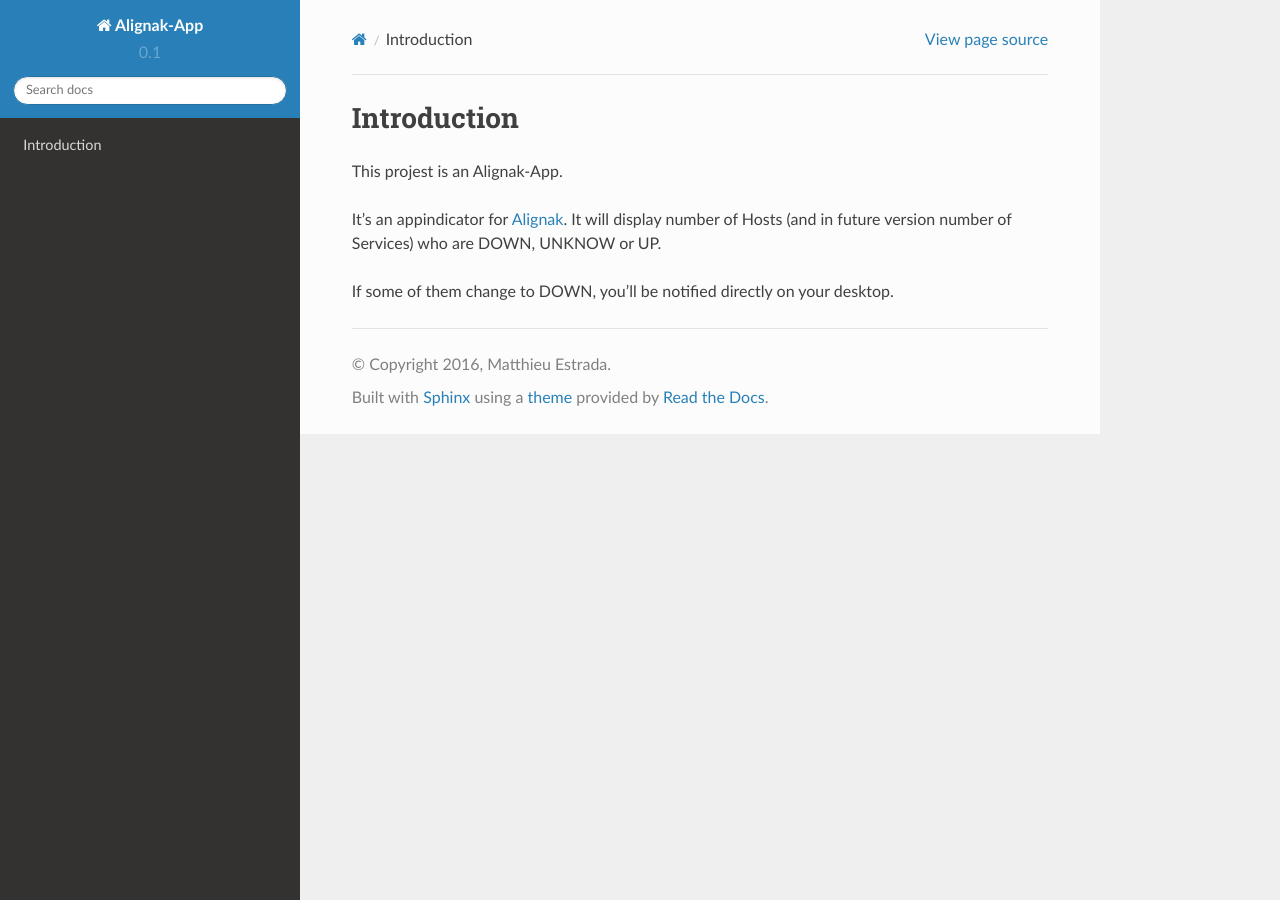
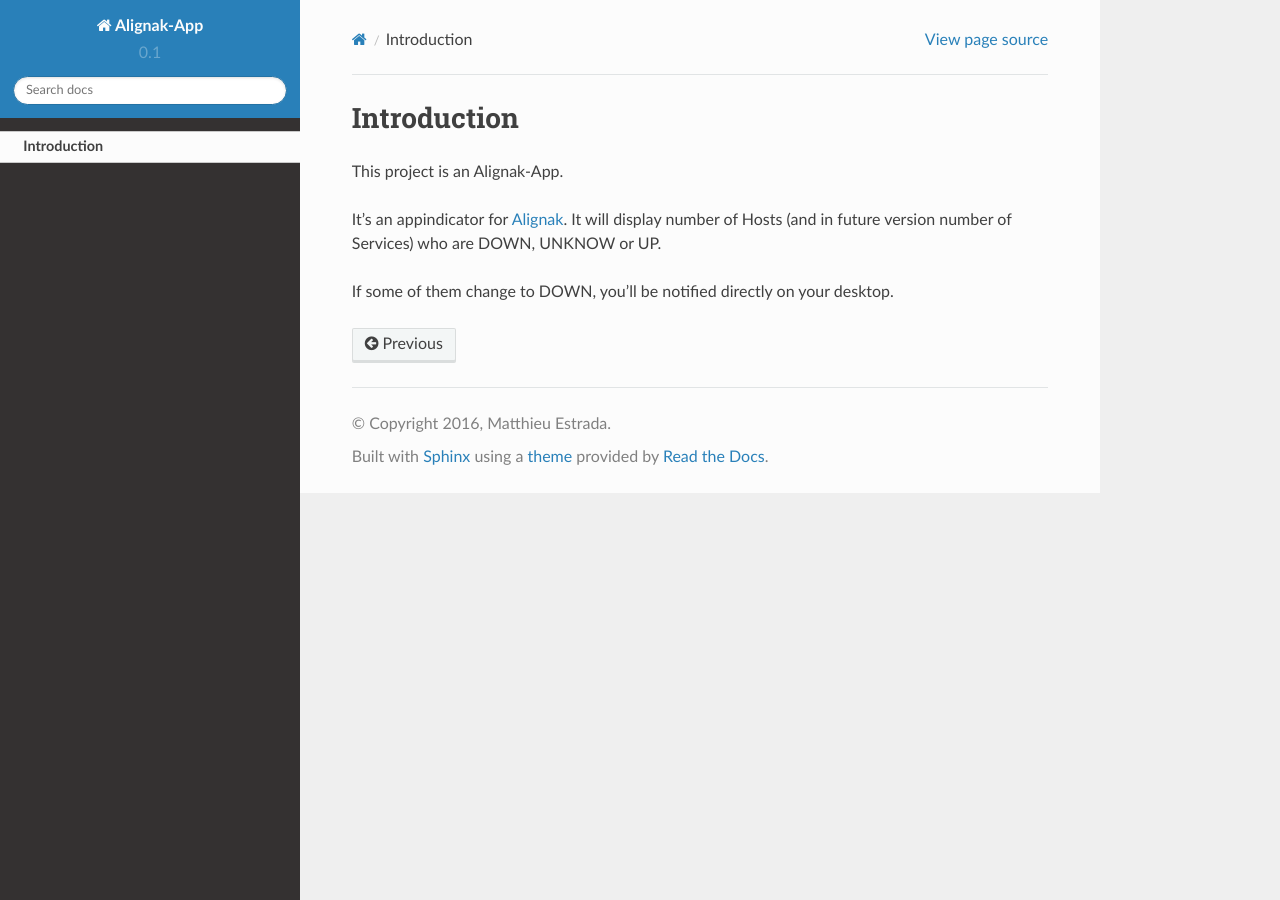
Before and after one commit to Alignak-monitoring-contrib/alignak-app, a Sphinx documentation site: the page built from docs/intro.rst, in a window 1280 px wide. Built offline with Sphinx 7.4.7 and the Read the Docs theme 2.0.0, drawn with Linux system fonts in a browser that asks for light colours; pages that are not in the unit, such as notebooks, are missing from menus.

Commit message:
Update toctree

```diff
--- a/docs/index.rst
+++ b/docs/index.rst
@@ -6,12 +6,12 @@
 Welcome to Alignak-App's documentation!
 =======================================
 
-Contents:
+Documentation content:
 
 .. toctree::
    :maxdepth: 2
 
-    intro
+   intro
 
 
 
--- a/docs/intro.rst
+++ b/docs/intro.rst
@@ -3,7 +3,7 @@
 Introduction
 ============
 
-This projest is an Alignak-App.
+This project is an Alignak-App.
 
 It's an appindicator for `Alignak`_. It will display number of Hosts (and in future version number of Services) who are DOWN, UNKNOW or UP.
 
```
